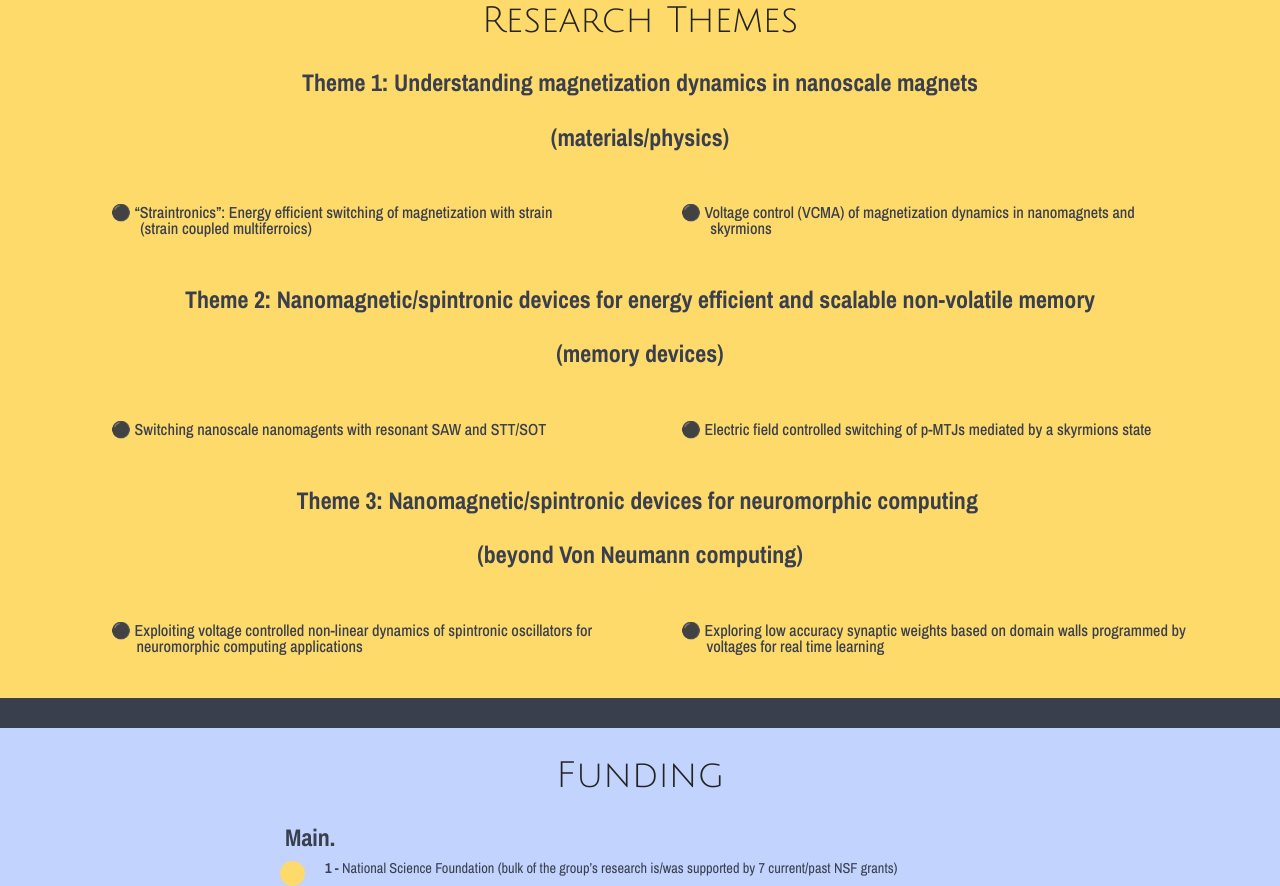
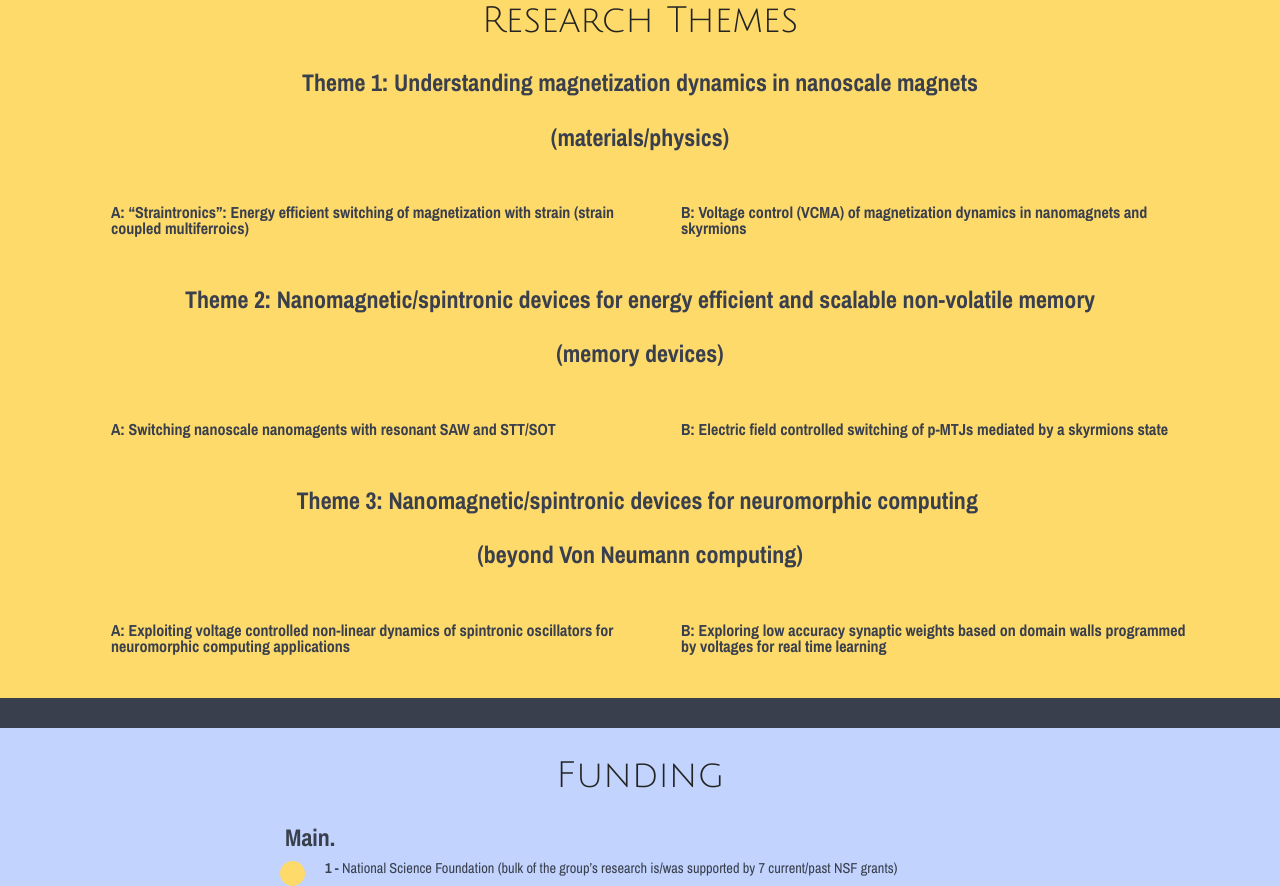
Before and after one commit to featherpaws16/jatulasimha, a plain HTML site: page mmmlab&research.html in a window 1280 px wide. Shown: the part 712-1598 px from the top of the page. Drawn offline with nearby package versions, Linux system fonts and the light colour scheme; files whose address does not match are found by name.

Commit message:
create github pages

```diff
--- a/mmmlab&research.html
+++ b/mmmlab&research.html
@@ -70,7 +70,7 @@
     </nav>
 </section>
 
-<section class="engine"><a href="https://mobirise.info/n">simple website templates</a></section><section class="mbr-section info2 cid-rt90uNb397" id="info2-16">
+<section class="engine"><a href="https://mobirise.info/n">free simple site templates</a></section><section class="mbr-section info2 cid-rt90uNb397" id="info2-16">
 
 
 
@@ -183,7 +183,7 @@
                         <span class="mbr-iconfont mbri-star" style="color: rgb(194, 211, 253); fill: rgb(194, 211, 253); font-size: 1px;"></span>
                     </div>
                     <div class="card-box">
-                        <h4 class="card-title py-3 mbr-fonts-style display-4"><strong>⚫&nbsp;</strong>“Straintronics”: Energy efficient switching of magnetization with strain <br>&nbsp; &nbsp; &nbsp; &nbsp; (strain coupled multiferroics)</h4>
+                        <h4 class="card-title py-3 mbr-fonts-style display-4"><strong>A:&nbsp;“Straintronics”: Energy efficient switching of magnetization with strain (strain coupled multiferroics)</strong></h4>
 
                     </div>
                 </div>
@@ -195,7 +195,7 @@
                         <span class="mbr-iconfont mbri-star" style="color: rgb(194, 211, 253); fill: rgb(194, 211, 253); font-size: 1px;"></span>
                     </div>
                     <div class="card-box">
-                        <h4 class="card-title py-3 mbr-fonts-style display-4">⚫ Voltage control (VCMA) of magnetization dynamics in nanomagnets and &nbsp; &nbsp; &nbsp; &nbsp; &nbsp; &nbsp; &nbsp; &nbsp; &nbsp; &nbsp; &nbsp; &nbsp; skyrmions</h4>
+                        <h4 class="card-title py-3 mbr-fonts-style display-4"><strong>B: Voltage control (VCMA) of magnetization dynamics in nanomagnets and skyrmions</strong></h4>
 
                     </div>
                 </div>
@@ -232,8 +232,8 @@
                         <span class="mbr-iconfont mbri-star" style="color: rgb(194, 211, 253); fill: rgb(194, 211, 253); font-size: 1px;"></span>
                     </div>
                     <div class="card-box">
-                        <h4 class="card-title py-3 mbr-fonts-style display-4">
-                            ⚫ Switching nanoscale nanomagents with resonant SAW and STT/SOT</h4>
+                        <h4 class="card-title py-3 mbr-fonts-style display-4"><strong>
+                            A: Switching nanoscale nanomagents with resonant SAW and STT/SOT</strong></h4>
 
                     </div>
                 </div>
@@ -245,8 +245,7 @@
                         <span class="mbr-iconfont mbri-star" style="color: rgb(194, 211, 253); fill: rgb(194, 211, 253); font-size: 1px;"></span>
                     </div>
                     <div class="card-box">
-                        <h4 class="card-title py-3 mbr-fonts-style display-4">
-                            ⚫ Electric field controlled switching of p-MTJs mediated by a skyrmions state&nbsp;</h4>
+                        <h4 class="card-title py-3 mbr-fonts-style display-4"><strong>B: Electric field controlled switching of p-MTJs mediated by a skyrmions state&nbsp;</strong></h4>
 
                     </div>
                 </div>
@@ -283,8 +282,7 @@
                         <span class="mbr-iconfont mbri-star" style="color: rgb(194, 211, 253); fill: rgb(194, 211, 253); font-size: 1px;"></span>
                     </div>
                     <div class="card-box">
-                        <h4 class="card-title py-3 mbr-fonts-style display-4">
-                            ⚫ Exploiting voltage controlled non-linear dynamics of spintronic oscillators for &nbsp; &nbsp; &nbsp; &nbsp; &nbsp; &nbsp; &nbsp; &nbsp;neuromorphic computing applications</h4>
+                        <h4 class="card-title py-3 mbr-fonts-style display-4"><strong>A: Exploiting voltage controlled non-linear dynamics of spintronic oscillators for neuromorphic computing applications</strong></h4>
 
                     </div>
                 </div>
@@ -296,8 +294,7 @@
                         <span class="mbr-iconfont mbri-star" style="color: rgb(194, 211, 253); fill: rgb(194, 211, 253); font-size: 1px;"></span>
                     </div>
                     <div class="card-box">
-                        <h4 class="card-title py-3 mbr-fonts-style display-4">
-                            ⚫ Exploring low accuracy synaptic weights based on domain walls programmed by &nbsp; &nbsp; &nbsp; &nbsp; &nbsp;voltages for real time learning&nbsp;</h4>
+                        <h4 class="card-title py-3 mbr-fonts-style display-4"><strong>B: Exploring low accuracy synaptic weights based on domain walls programmed by voltages for real time learning&nbsp;</strong></h4>
 
                     </div>
                 </div>
```
Also changed, not shown: confrences.html (+1 -1 lines), home.html (+1 -1 lines), invitedtalks.html (+1 -1 lines), news&updates.html (+1 -1 lines), personnel.html (+1 -1 lines), publications.html (+1 -1 lines), teaching&outreach.html (+1 -1 lines), 1 other file.
